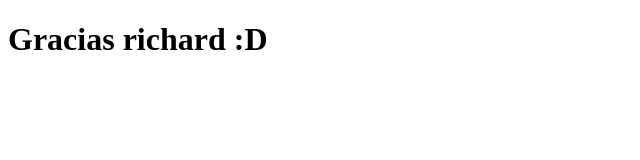
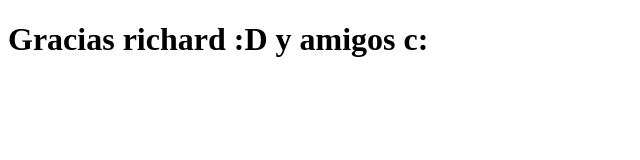
Before and after one commit to FranchescoAC/EC2practice, a plain HTML site: page index.html in a window 1280 px wide. Shown: the whole page, without its empty margins (0-640 px from the left). Drawn offline with Linux system fonts and the light colour scheme.

Commit message:
feat: update text
update more

```diff
--- a/index.html
+++ b/index.html
@@ -6,6 +6,6 @@
     <title>EC2 practice </title>
 </head>
 <body>
-    <h1>Gracias richard :D</h1>
+    <h1>Gracias richard :D y amigos c:</h1>
 </body>
 </html>
```
